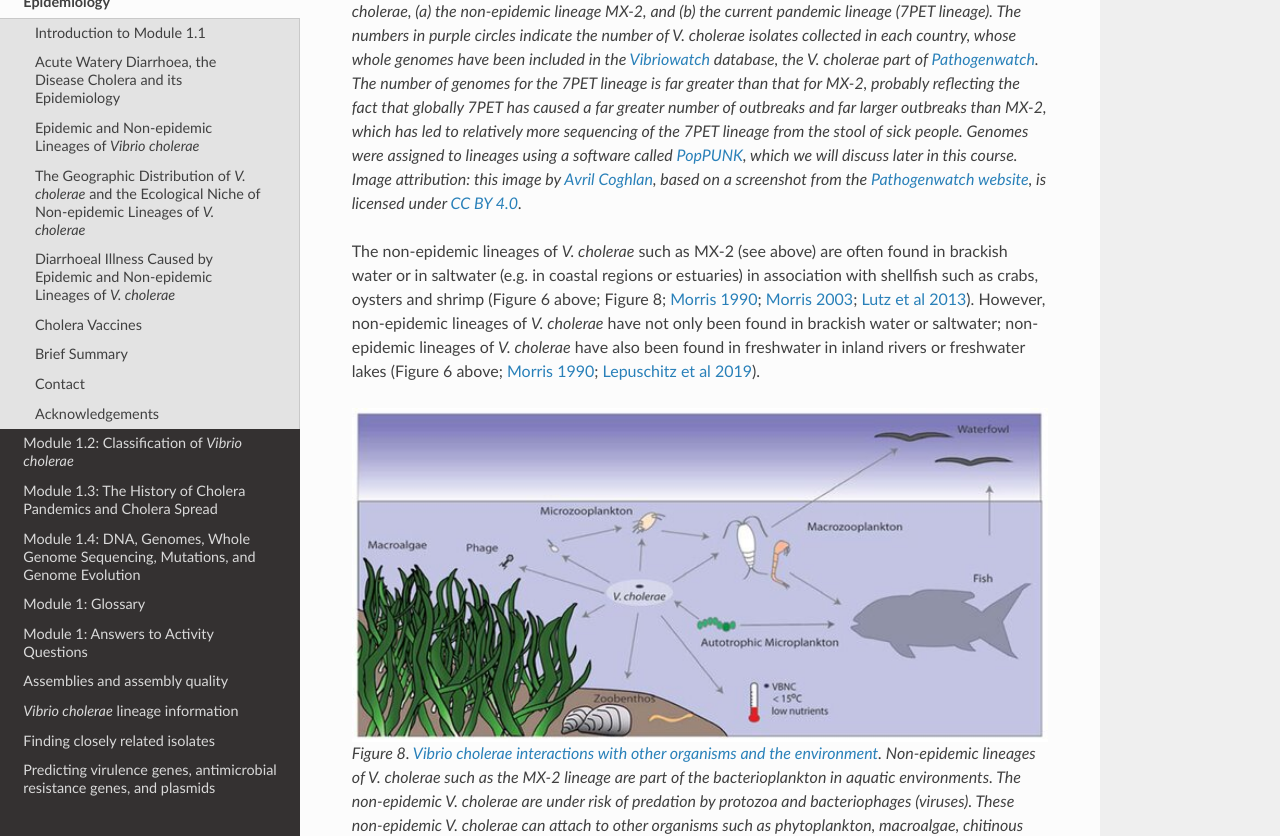
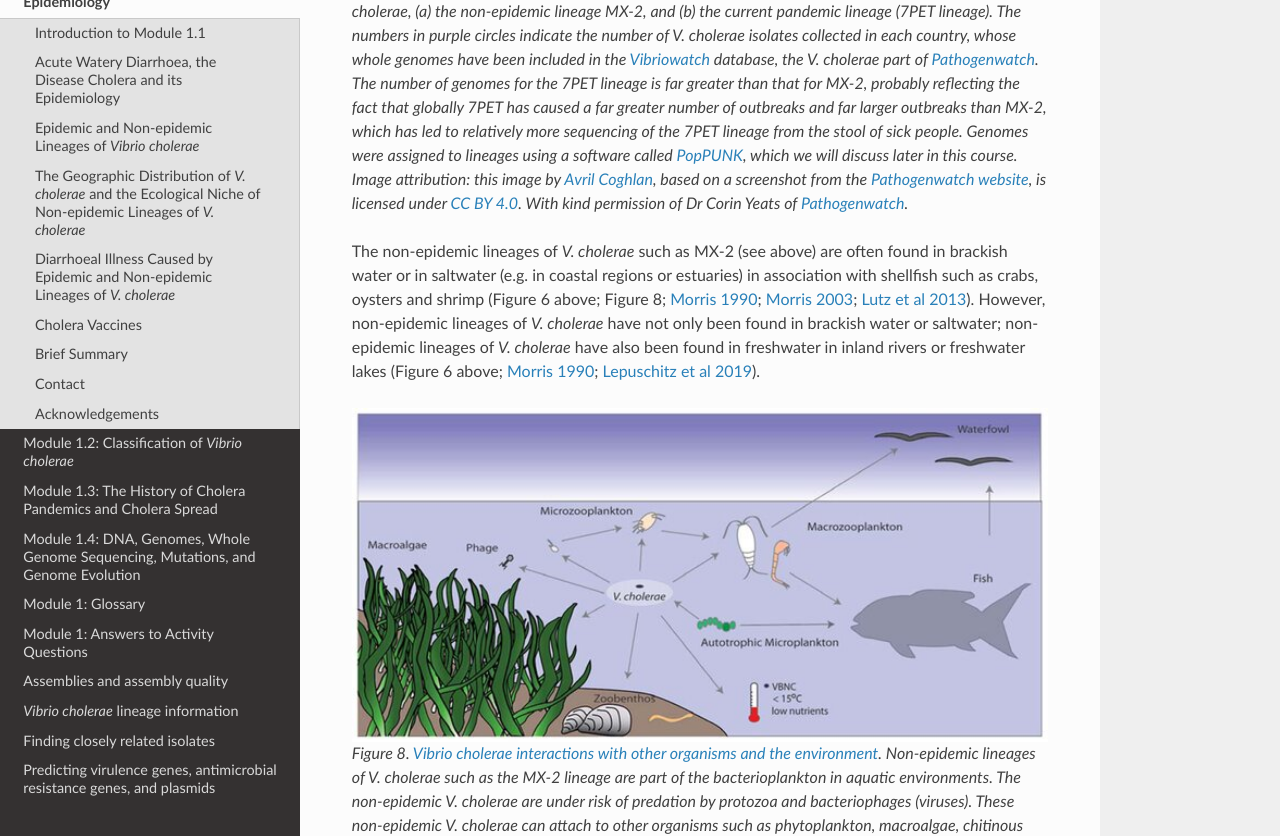
Before and after one commit to avrilcoghlan/cholerabook, a Sphinx documentation site: the page built from docs/source/vibriogenomes.rst, in a window 1280 px wide and 900 px high, scrolled down 7571 px, cut to the strip 64-900 px from the top of the window. Built offline with Sphinx 7.4.7 and the Read the Docs theme 2.0.0, drawn with Linux system fonts in a browser that asks for light colours.

Commit message:
Update vibriogenomes.rst

```diff
--- a/docs/source/vibriogenomes.rst
+++ b/docs/source/vibriogenomes.rst
@@ -246,7 +246,7 @@ The species *V. cholerae* is distributed globally and, as mentioned above, it is
 .. figure:: LineageDistributions.png
   :width: 1050
 
-  Figure 7. The global distribution of the bacterium *V. cholerae*, for two of the many different lineages of *V. cholerae*, (a) the non-epidemic lineage MX-2, and (b) the current pandemic lineage (7PET lineage). The numbers in purple circles indicate the number of *V. cholerae* isolates collected in each country, whose whole genomes have been included in the `Vibriowatch`_ database, the *V. cholerae* part of `Pathogenwatch`_. The number of genomes for the 7PET lineage is far greater than that for MX-2, probably reflecting the fact that globally 7PET has caused a far greater number of outbreaks and far larger outbreaks than MX-2, which has led to relatively more sequencing of the 7PET lineage from the stool of sick people. Genomes were assigned to lineages using a software called `PopPUNK`_, which we will discuss later in this course. Image attribution: this image by `Avril Coghlan`_, based on a screenshot from the `Pathogenwatch website`_, is licensed under `CC BY 4.0`_.
+  Figure 7. The global distribution of the bacterium *V. cholerae*, for two of the many different lineages of *V. cholerae*, (a) the non-epidemic lineage MX-2, and (b) the current pandemic lineage (7PET lineage). The numbers in purple circles indicate the number of *V. cholerae* isolates collected in each country, whose whole genomes have been included in the `Vibriowatch`_ database, the *V. cholerae* part of `Pathogenwatch`_. The number of genomes for the 7PET lineage is far greater than that for MX-2, probably reflecting the fact that globally 7PET has caused a far greater number of outbreaks and far larger outbreaks than MX-2, which has led to relatively more sequencing of the 7PET lineage from the stool of sick people. Genomes were assigned to lineages using a software called `PopPUNK`_, which we will discuss later in this course. Image attribution: this image by `Avril Coghlan`_, based on a screenshot from the `Pathogenwatch website`_, is licensed under `CC BY 4.0`_. With kind permission of Dr Corin Yeats of `Pathogenwatch`_.
 
 .. _Pathogenwatch: https://pathogen.watch/
 
```
